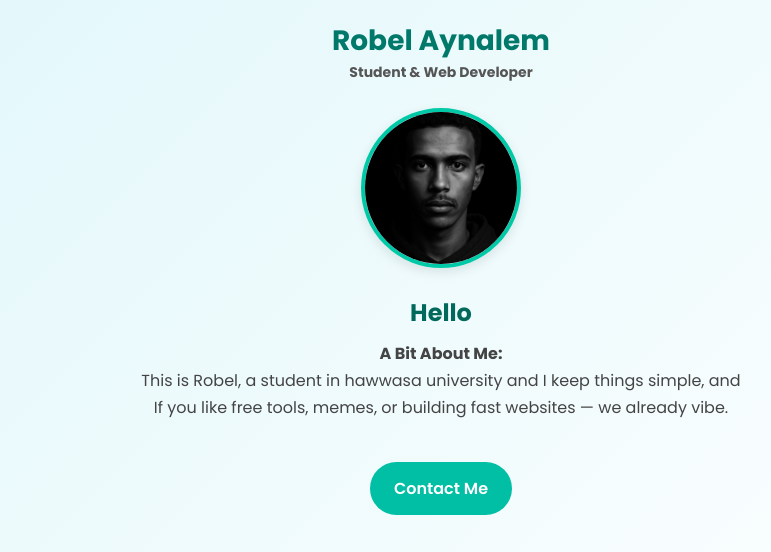
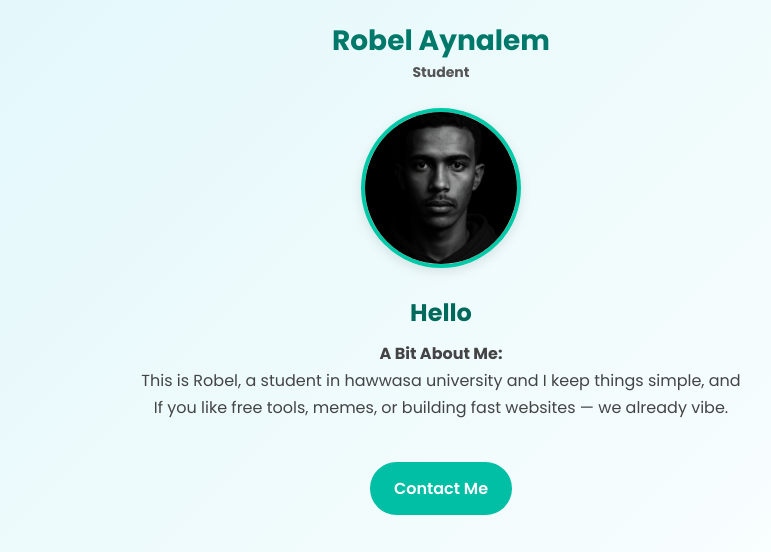
Before and after one commit to RobelAynalemn/Robelaynalemn.github.io, a plain HTML site: page index.html in a window 1280 px wide. Shown: the top 552 px of the page, without its empty margins (199-970 px from the left). Drawn offline with Linux system fonts and the light colour scheme.

Commit message:
Update index.html

```diff
--- a/index.html
+++ b/index.html
@@ -81,7 +81,7 @@
 </head>
 <body>
   <header>
-    Robel Aynalem <div class="tagline">Student & Web Developer</div>
+    Robel Aynalem <div class="tagline">Student</div>
   </header>  <img src="profile_photo.jpg" alt="Robel's Profile Photo" />  <h2>Hello</h2>
   <p><strong>A Bit About Me:</strong><br>
     This is Robel, a student in hawwasa university and I keep things simple, and If you like free tools, memes, or building fast websites — we already vibe.
```
